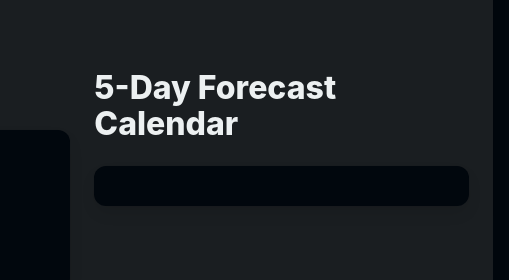
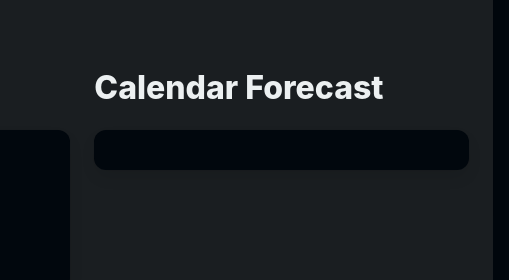
Before and after one commit to Lixiviate/P1-Wander-Cast, a plain HTML site: page index.html in a window 1280 px wide. Shown: the part 547-827 px from the top of the page, 771-1280 px from the left. Drawn offline with nearby package versions, Linux system fonts and the light colour scheme; some packages are replaced by stand-ins of ours; a script that the page names is missing.

Commit message:
Update example image

```diff
--- a/index.html
+++ b/index.html
@@ -185,7 +185,7 @@
                       </section>
                     </div>
                     <div class="column">
-                      <h3 class="title is-3">5-Day Forecast Calendar</h3>
+                      <h3 class="title is-3">Calendar Forecast</h3>
                       <section class="box">
                         <div id="forecast-calendar">
                           <div class="content" id="forecast-calendar">
```
Also changed, not shown: 1 other file.
